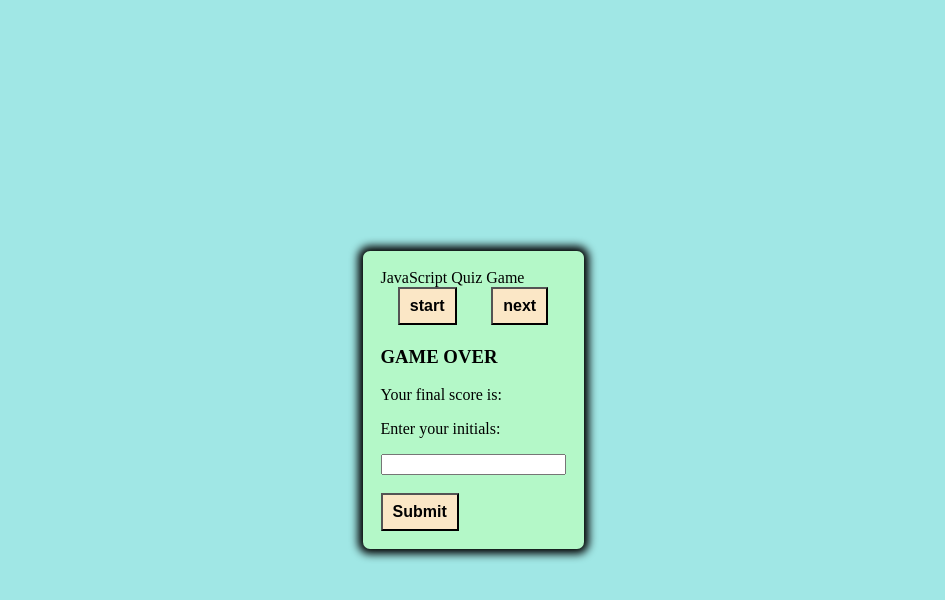
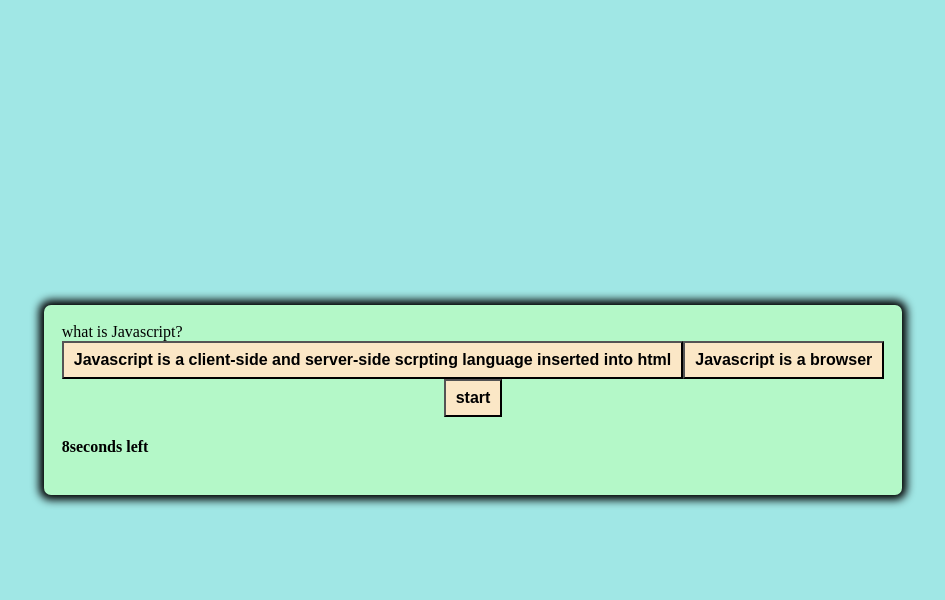
Before and after one commit to Moekabba/code-quiz, a plain HTML site: page index.html in a window 1280 px wide. Both pictures are taken after a click on the button "start". Shown: the whole page, without its empty margins (167-1112 px from the left). Drawn offline with Linux system fonts and the light colour scheme.

Commit message:
display questions

```diff
--- a/Assets/app.js
+++ b/Assets/app.js
@@ -1,13 +1,19 @@
 // DEPENDECIES  DOM elements
-var containerEl = document.getElementById("#question-container");
-var questionEl = document.getElementById("#question");
-var answerEl = document.getElementById("#answer-btn");
-var controlEl = document.getElementById("#controls");
-var startButtonEl = document.getElementById("#start-btn");
-var nextButtonEl = document.getElementById("#next-btn");
-var submitButtonEl = document.getElementById("#submit-button");
-var countDownEl = document.getElementById("#countdown-timer");
-var choicesEl = document.getElementById("#answer-buttons");
+var containerEl = document.getElementById("question-container");
+var questionEl = document.getElementById("question");
+var answerEl = document.getElementById("answer-btn");
+var controlEl = document.getElementById("controls");
+var startButtonEl = document.getElementById("start-btn");
+var nextButtonEl = document.getElementById("next-btn");
+var submitButtonEl = document.getElementById("submit");
+var countDownEl = document.getElementById("countdown-timer");
+var choicesEl = document.getElementById("answer-btn");
+var gameOverEl = document.getElementById("game-over");
+var scoreEl = document.getElementById("scores");
+var initialEL = document.getElementById("initials").value;
+// tracking current score index
+var currentScore = 0;
+var currentQuestion = 0;
 // Create variables to store the quiz questions
 // objects in array ==>  data
 var questionsArray = [
@@ -34,32 +40,36 @@ var questionsArray = [
   },
   //   add more questions
 ];
+console.log(questionsArray);
 
 //Start Functions
-function startGame() {
+function startGame(event) {
+  event.stopPropagation();
   // display questions when gamestarts
-  //   containerEl.classList.remove("hide");
-  // hide start button while playing
-  //   startButtonEl.classList.add("hide");
+
   // start timer when game starts (create timer function)
+  startTimer();
+  displayQuestions();
 }
-// startGame();
 // Start timer function
 function startTimer() {
   var secondsLeft = 10;
   //   using setInterval method to set time
   var timeInterval = setInterval(function () {
-    countDownEl.innerHTML = "00" + secondsLeft;
+    countDownEl.innerHTML = " 00 " + secondsLeft;
     // Decreament time as player continues to play
+    secondsLeft--;
     if (secondsLeft > 1) {
       countDownEl.textContent = secondsLeft + "seconds left";
       //   Decrement time left
-      secondsLeft--;
     } else if (secondsLeft === 1) {
       // if time left equals to 1, remove s from seonds
       countDownEl.textContent = secondsLeft + "second left";
-    } else {
-      countDownEl.textContent = "";
+    } else if (secondsLeft === 0) {
+      countDownEl.textContent = " ";
+      gameOverEl.style.display = "block";
+      // tracking scores
+      scoreEl.textContent = currentScore;
       // Use `clearInterval()` to stop the timer
       //   console.log(timeInterval);
       clearInterval(timeInterval);
@@ -78,19 +88,61 @@ function startTimer() {
 
 // display questions
 function displayQuestions() {
-  var currentQuestion = 0;
-  questionEl.textContent = questionsArray[currentQuestion];
+  var question = questionsArray[currentQuestion];
+  questionEl.textContent = question.question;
+  choicesEl.innerHTML = "";
+  // get from localStorage
+  // var qArray = localStorage.getItem("questionsArray");
+  // parse this into an object
+  // var qObject = JSON.parse(qArray);
+
+  // understand what's happening here (shows answer to questions )
+  question.choices.forEach((choice) => {
+    console.log(choice);
+
+    // creating a button ele then set it to choice
+    var button = document.createElement("button");
+    button.setAttribute("value", choice.choices);
+    button.setAttribute("class", "choice");
+    button.onclick = answerCheck;
+    button.textContent = choice;
+    choicesEl.appendChild(button);
+  });
 }
+
 function answerCheck() {
-  currentQuestionIndex++;
-  if (currentQuestionIndex === questionsArray.length) {
+  if (this.value !== questionsArray[currentQuestion].answer) {
+    console.log("wrong");
+  } else {
+    console.log("correct");
+    currentScore++;
+  }
+  currentQuestion++;
+  if (currentQuestion === questionsArray.length) {
     console.log("game over");
   } else {
     displayQuestions();
   }
 }
+
+// function answerCheck() {
+//   currentQuestionIndex++;
+//   if (currentQuestionIndex === questionsArray.length) {
+//     console.log("game over");
+//   } else {
+//     displayQuestions();
+//   }
+// }
+
+// creat event and connect to submit button look at loacal storae activity
 // Use mouse-click events to start the quiz (start button)
 // USER INTERACTION
-// startButtonEl.addEventListener("click", startGame);
+submitButtonEl.addEventListener("click", function (event) {
+  event.preventDefault();
+  var scoreEnn = { initialss: initialEL, scoree: currentScore };
+  // add to local storage (stringify questionsArray object into a string)
+  localStorage.setItem("questionsArray", JSON.stringify(scoreEnn));
+});
+startButtonEl.addEventListener("click", startGame);
 
 // // Use GitHub Pages to publish the page to the we
--- a/Assets/style.css
+++ b/Assets/style.css
@@ -36,7 +36,7 @@ button:hover {
   color: #fff;
 }
 /* game over display  */
-.hde {
+.hide {
   display: none;
 }
 
--- a/index.html
+++ b/index.html
@@ -12,21 +12,21 @@
     <main class="container">
       <!-- question container  -->
       <div id="question-container">
-        <div id="question">JavaScript Quiz Game</div>
+        <div id="question">JavaScript Fundamental Quiz Game</div>
         <div id="answer-btn" class="btn-grid"></div>
       </div>
 
       <!-- game control buttons and timer el  -->
       <div class="controls">
         <button id="start-btn" class="start-button">start</button>
-        <button id="next-btn" class="next-button">next</button>
+        <!-- <button id="next-btn" class="next-button">next</button> -->
       </div>
 
       <div>
         <h4 id="countdown-timer"></h4>
       </div>
 
-      <!-- displays after game is over  -->
+      <!-- hide ==>>  displays after game is over  -->
       <div id="game-over" class="hide">
         <h3>GAME OVER</h3>
         <p>Your final score is: <span id="scores"></span></p>
```
